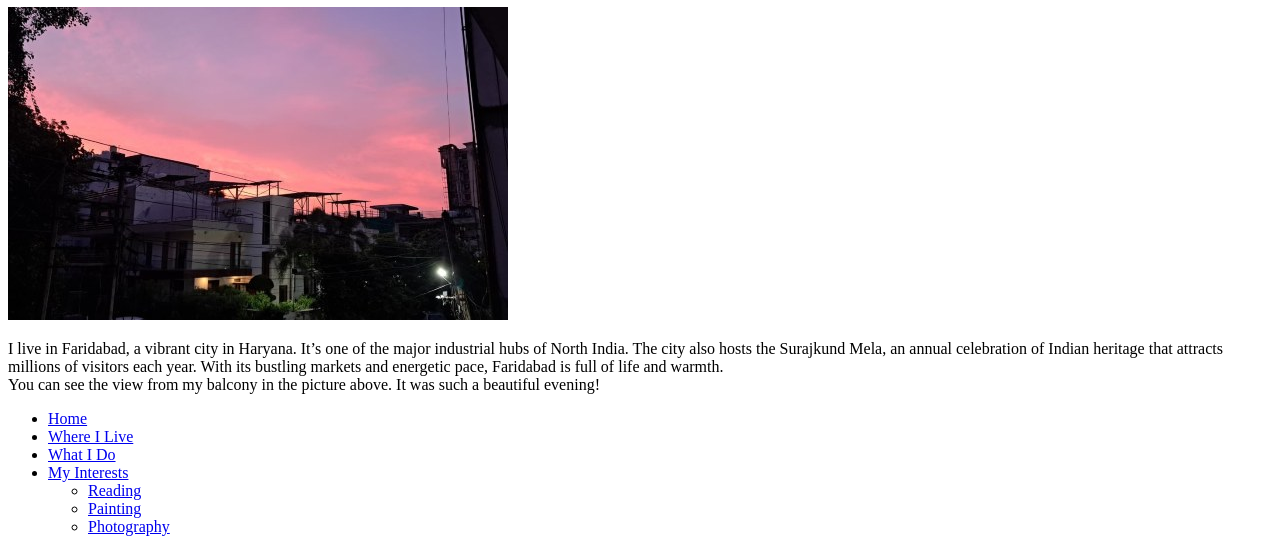
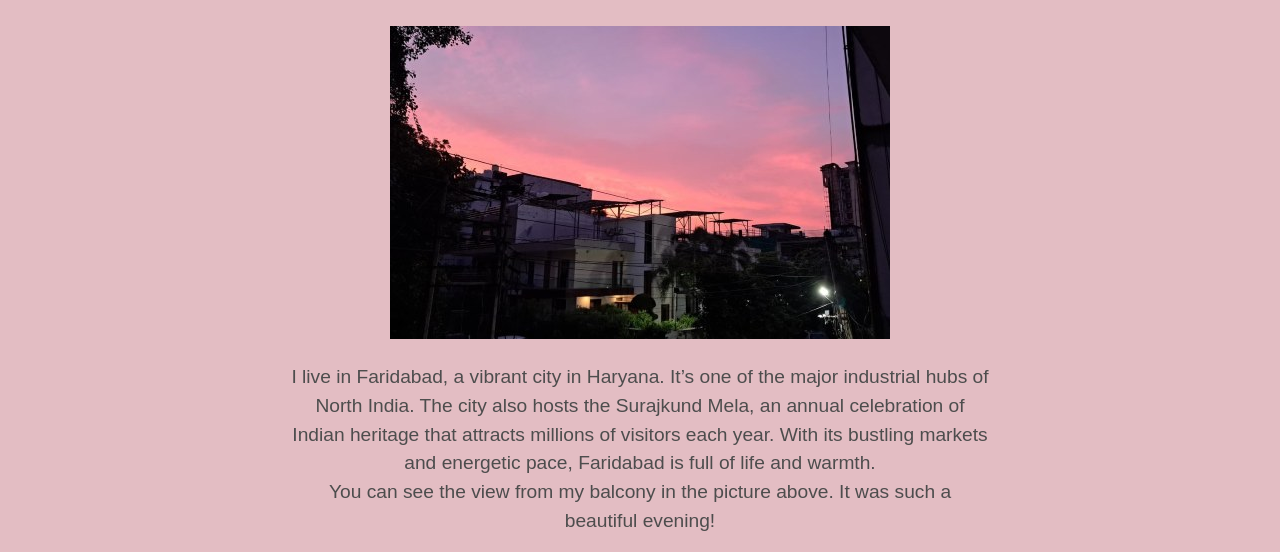
Before and after one commit to UrviGarg11/urviportfolio, a plain HTML site: page live.html in a window 1280 px wide. Shown: the part 73-625 px from the top of the page. Drawn offline with Linux system fonts and the light colour scheme.

Commit message:
styled the lists

```diff
--- a/live.html
+++ b/live.html
@@ -4,8 +4,18 @@
     <meta charset="UTF-8">
     <meta name="viewport" content="width=device-width, initial-scale=1.0">
     <title>Personal Site : Where I Live</title>
+    <link href="styles.css" rel="stylesheet">
+    <style>
+        body {
+            background-color: #e3bdc3;
+        }
+        nav ul li a {
+            color: #df8493;
+        }
+    </style>
 </head>
 <body>
+    <article>
         <h1>Urvi's Personal Site : Where I live</h1>
         <img src="images/place.jpg" alt="Where I Live" width="500" height="313">
         <p>I live in Faridabad, a vibrant city in Haryana. It’s one of the major industrial hubs of North India. The city also hosts the Surajkund Mela, an annual celebration of Indian heritage that attracts millions of visitors each year. With its bustling markets and energetic pace, Faridabad is full of life and warmth. <br> You can see the view from my balcony in the picture above. It was such a beautiful evening!</p>
@@ -23,5 +33,6 @@
              </li>
             </ul>
         </nav>
+    </article>
 </body>
 </html>
--- a/styles.css
+++ b/styles.css
@@ -16,7 +16,21 @@ p {
     line-height: 1.5em;
 }
 
+
 nav ul li a {
     text-decoration: none;
     color: rgb(106, 131, 135);
+    text-align: left;
 }
+
+nav {
+  text-align: center; /* centers whatever is inside nav */
+}
+
+nav ul {
+  display: inline-block; /* makes the list a centered block */
+  text-align: left;      /* keeps bullets and text left-aligned */
+  list-style-position: inside; /* moves bullets closer to text */
+  padding-left: 1em;     /* small gap for bullets */
+  margin: 0;             /* removes default margin */
+}
```
Also changed, not shown: interests/art.html (+1 -0 lines), interests/book.html (+1 -0 lines), interests/camera.html (+1 -0 lines), interests/index.html (+1 -0 lines), work.html (+1 -0 lines). Lines whose indentation alone changed are shown as unchanged.
